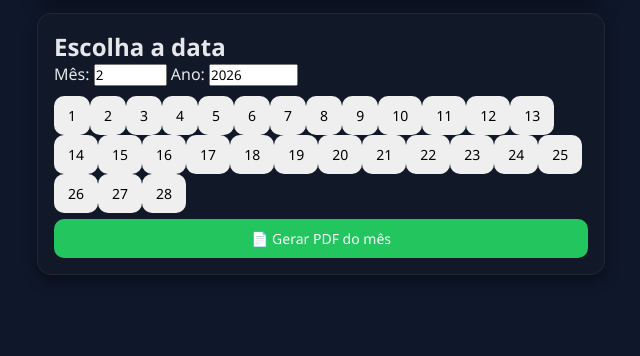
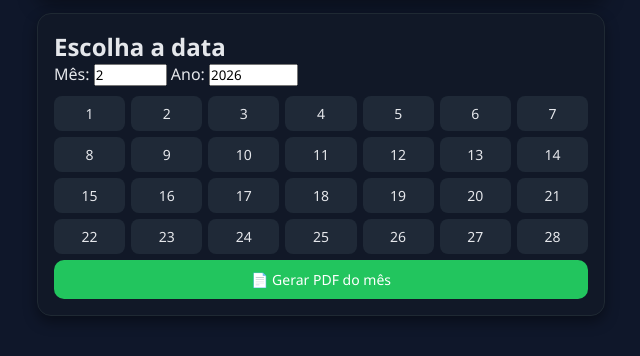
Before and after one commit to megafile97-wq/Gagua, a plain HTML site: page index.html in a window 1280 px wide. Shown: the part 108-464 px from the top of the page, without its empty margins (319-959 px from the left). Drawn offline with nearby package versions, Linux system fonts and the light colour scheme.

Commit message:
Update style.css

```diff
--- a/style.css
+++ b/style.css
@@ -164,7 +164,30 @@ color: #22c55e;
 input[type="date"] {
 background: #020617;
 color: #e5e7eb;
-border: 1px solid #374151;
+border: 0px solid #374151;
 padding: 8px;
 border-radius: 8px;
 }
+#dias {
+    display: grid;
+    grid-template-columns: repeat(7, 1fr);
+    gap: 6px;
+    margin-top: 12px;
+}
+
+.dia {
+    padding: 8px 0;
+    font-size: 14px;
+    border-radius: 8px;
+    border: none;
+    background: #1f2937;
+    color: #e5e7eb;
+    cursor: pointer;
+    transition: 0.2s;
+}
+
+.dia:hover {
+    background: #22c55e;
+    color: #022c22;
+    transform: scale(1.05);
+}
```
